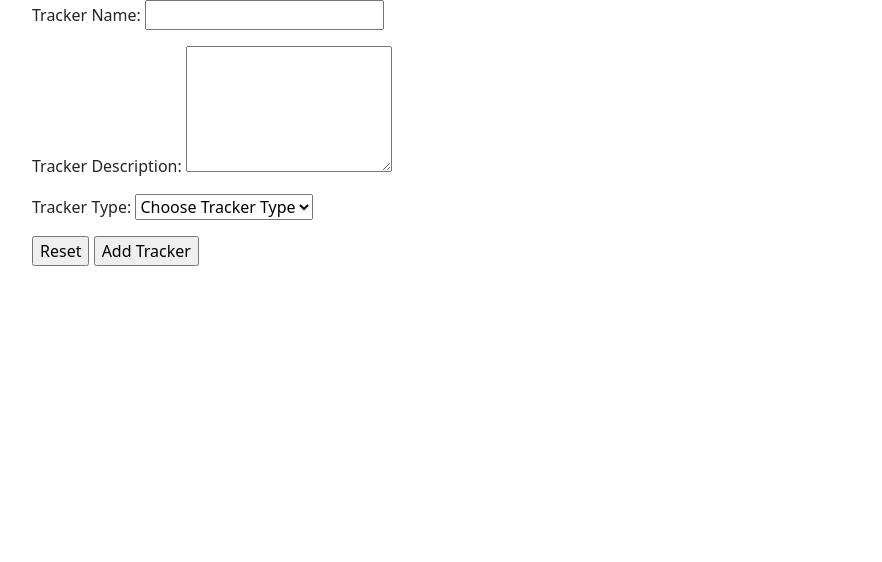
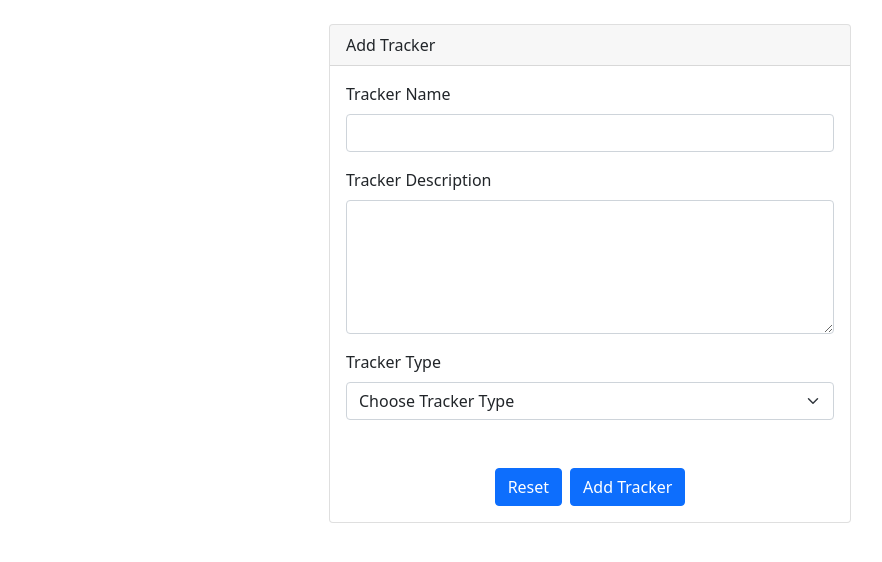
Before and after one commit to jameelkaisar/Quantified-Self-App, a Flask app: template templates/trackers/add.html in a window 1280 px wide. Shown: the top 562 px of the page, without its empty margins (50-932 px from the left). Run offline with Flask 2, Linux system fonts and the light colour scheme; the template is opened without the code that fills it: values that come from a table or form of the project are taken from there, others are empty; some libraries are stand-ins or nearby versions.

Commit message:
Design Add Tracker Form

```diff
--- a/static/js/add_tracker.js
+++ b/static/js/add_tracker.js
@@ -37,18 +37,19 @@ function setTypeOptions(select) {
         addOption();
     }
     else if (selected == "Integer" || selected == "Decimal") {
-        const label = document.createElement("label");
+        const block = document.createElement("div");
         const unit = document.createElement("input");
 
-        label.setAttribute("for", "t_unit");
-        label.innerText = "Unit:";
+        block.classList.add("mb-3");
         unit.type = "text";
+        unit.classList.add("form-control");
         unit.id = "t_unit";
         unit.name = "t_unit";
         unit.maxLength = "16";
+        unit.setAttribute("placeholder", "Unit");
         unit.required = true;
-        t_unit_block.appendChild(label);
-        t_unit_block.appendChild(unit);
+        block.appendChild(unit);
+        t_unit_block.appendChild(block);
 
         controller.style.display = "none";
     }
@@ -73,23 +74,22 @@ function changeOptionsButton(to_total) {
 function addOption() {
     const to_total = document.getElementById("to_total");
     const t_options = document.getElementById("t_options");
-    const para = document.createElement("p");
-    const label = document.createElement("label");
+    const block = document.createElement("div");
     const option = document.createElement("input");
 
-    label.setAttribute("for", "t_option[" + parseInt(to_total.value) + "]");
-    label.innerText = "Option " + (parseInt(to_total.value)+1) + ":";
+    block.classList.add("mb-3");
     option.type = "text";
+    option.classList.add("form-control");
     option.id = "t_option[" + parseInt(to_total.value) + "]";
     option.name = "t_option[" + parseInt(to_total.value) + "]";
     option.maxLength = "64";
+    option.setAttribute("placeholder", "Option " + (parseInt(to_total.value)+1));
     option.required = true;
-    para.appendChild(label);
-    para.appendChild(option);
+    block.appendChild(option);
 
     to_total.value = parseInt(to_total.value) + 1;
     changeOptionsButton(to_total);
-    t_options.appendChild(para);
+    t_options.appendChild(block);
 }
 
 
--- a/templates/trackers/add.html
+++ b/templates/trackers/add.html
@@ -10,39 +10,49 @@
     <body>
         {% include 'components/messages.html' %}
 
+
         <div class="container">
+            <div class="row d-flex justify-content-center">
+                <div class="col-sm-12 col-md-12 col-lg-6 col-xl-6 d-flex justify-content-center p-4">
+                    <div class="card flex-fill">
                         <form action="" method="POST">
-                <p>
-                    <label for="t_name">Tracker Name:</label>
-                    <input type="text" id="t_name" name="t_name" maxlength="64" required>
-                </p>
-                <p>
-                    <label for="t_desc">Tracker Description:</label>
-                    <textarea rows="5" id="t_desc" name="t_desc" maxlength="256"></textarea>
-                </p>
-                <p>
-                    <div style="display: inline-block;">
-                        <label for="t_type">Tracker Type:</label>
-                        <select id="t_type" name="t_type" onchange="setTypeOptions(this);" required>
+                            <div class="card-header">Add Tracker</div>
+                            <div class="card-body">
+                                <div class="mb-3">
+                                    <label for="t_name" class="form-label">Tracker Name</label>
+                                    <input type="text" class="form-control" id="t_name" name="t_name" maxlength="64" required>
+                                </div>
+                                <div class="mb-3">
+                                    <label for="t_desc" class="form-label">Tracker Description</label>
+                                    <textarea rows="5" class="form-control" id="t_desc" name="t_desc" maxlength="256"></textarea>
+                                </div>
+                                <div>
+                                    <div class="mb-3">
+                                        <label for="t_type" class="form-label">Tracker Type</label>
+                                        <select id="t_type" name="t_type" class="form-select" onchange="setTypeOptions(this);" required>
                                             <option value="" selected hidden disabled>Choose Tracker Type</option>
                                             {% for tracker_type in tracker_types %}
                                             <option value="{{ tracker_type.tt_id }}">{{ tracker_type.tt_name }}</option>
                                             {% endfor %}
                                         </select>
                                     </div>
-                    <div id="t_unit_block" style="display: inline-block;"></div>
-                </p>
+                                    <div id="t_unit_block"></div>
+                                </div>
                                 <input type="hidden" id="to_total" name="to_total" value="0">
-                <p id="t_options"></p>
-                <p id="t_options_control" style="display: none;">
-                    <button id="t_options_add" onclick="addOption(); return false;">Add Option</button>
-                    <button id="t_options_rem" onclick="remOption(); return false;" disabled>Remove Option</button>
-                </p>
-                <p>
-                    <input type="reset" value="Reset" onclick="resetForm();">
-                    <input type="submit" value="Add Tracker">
-                </p>
+                                <div id="t_options"></div>
+                                <div id="t_options_control" style="display: none;">
+                                    <button id="t_options_add" class="btn btn-primary" onclick="addOption(); return false;">Add Option</button>
+                                    <button id="t_options_rem" class="btn btn-danger" onclick="remOption(); return false;" disabled>Remove Option</button>
+                                </div>
+                            </div>
+                            <div class="card-body d-flex justify-content-center align-items-end">
+                                <input type="reset" class="btn btn-primary mx-1" value="Reset" onclick="resetForm();">
+                                <input type="submit" class="btn btn-primary mx-1" value="Add Tracker">
+                            </div>
                         </form>
+                    </div>
+                </div>
+            </div>
         </div>
 
         <script src="{{ url_for('static', filename='js/add_tracker.js')}}"></script>
--- a/templates/trackers/edit_log.html
+++ b/templates/trackers/edit_log.html
@@ -82,7 +82,6 @@
                             </div>
                         </form>
                     </div>
-
                 </div>
             </div>
         </div>
```
Also changed, not shown: database/dev_db.sqlite3. Lines whose indentation alone changed are shown as unchanged.
